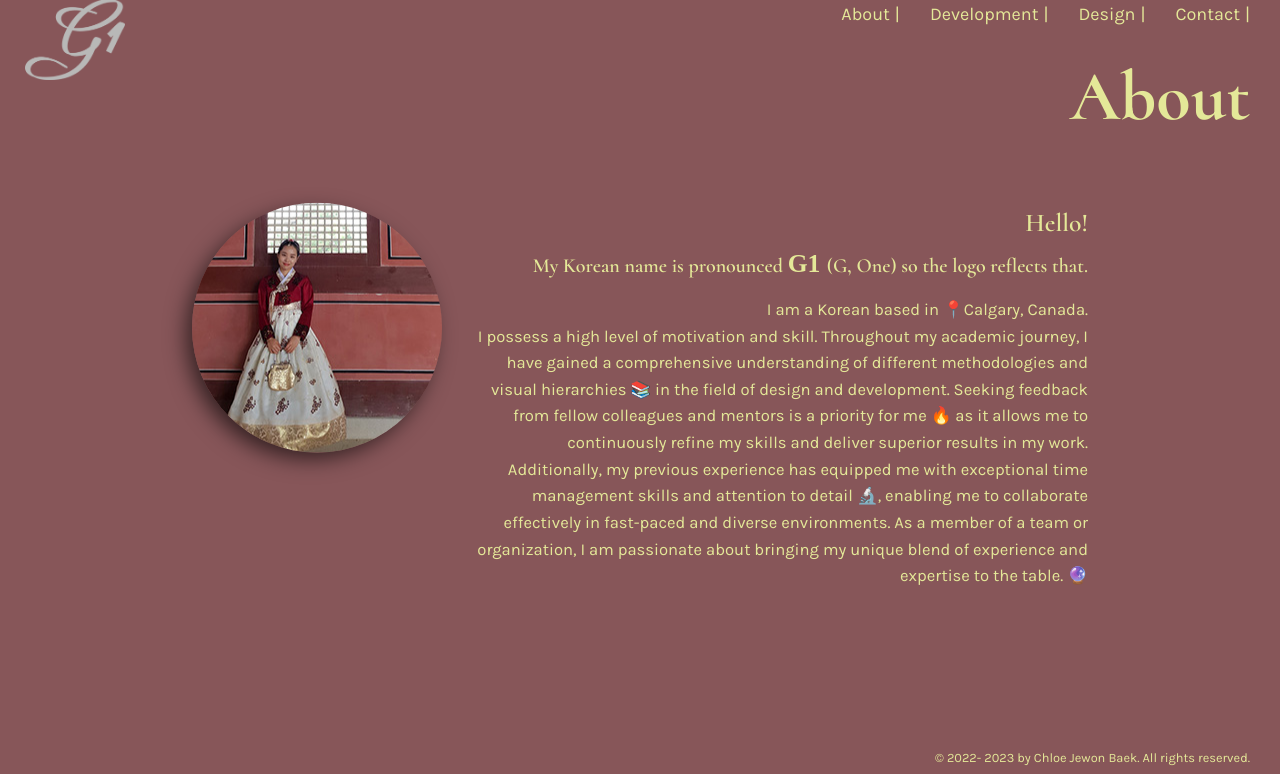
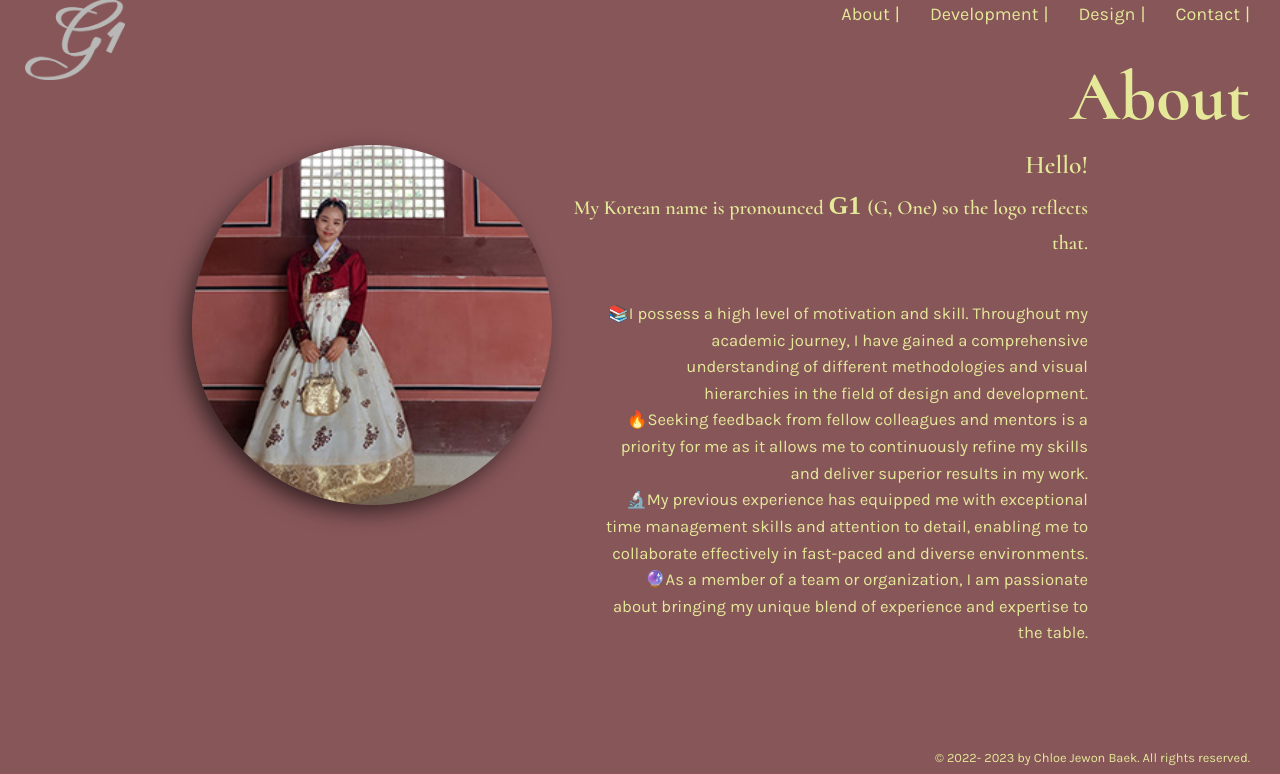
Before and after one commit to chloe-baek/portfolio-2023, a PHP site: page /about in a window 1280 px wide. Shown: the part 26-800 px from the top of the page. Run offline with PHP 8.4, Linux system fonts and the light colour scheme; some libraries are stand-ins or nearby versions; some web fonts are replaced.

Commit message:
update about page

```diff
--- a/about.php
+++ b/about.php
@@ -12,15 +12,17 @@
             <p class="about__p-first">
                 My Korean name is pronounced <span>G1 </span>(G, One) so the logo reflects that. </p>
             <br>
-            <p class="about__p">I am a Korean based in &#128205;Calgary, Canada.<br>I possess a high level of
+            <p class="about__p">&#128218;I possess a high level of
                 motivation and skill. Throughout my academic journey, I have gained a comprehensive understanding of
-                different methodologies and visual hierarchies &#128218; in the field of design and development. Seeking
-                feedback from fellow colleagues and mentors is a priority for me &#128293; as it allows me to
-                continuously refine my skills and deliver superior results in my work. Additionally, my previous
-                experience has equipped me with exceptional time management skills and attention to detail &#128300;,
-                enabling me to collaborate effectively in fast-paced and diverse environments. As a member of a team or
+                different methodologies and visual hierarchies in the field of design and
+                development.<br>&#128293;Seeking
+                feedback from fellow colleagues and mentors is a priority for me as it allows me to
+                continuously refine my skills and deliver superior results in my work.<br>&#128300;My previous
+                experience has equipped me with exceptional time management skills and attention to detail,
+                enabling me to collaborate effectively in fast-paced and diverse environments.<br>&#128302;As a member
+                of a team or
                 organization, I am passionate about bringing my unique blend of experience and expertise to the table.
-                &#128302;</p>
+            </p>
             <br>
 
         </div>
--- a/css/style.css
+++ b/css/style.css
@@ -126,6 +126,7 @@ a {
   .about__container {
     display: flex;
     justify-content: center;
+    align-self: center;
     width: 70vw;
     position: absolute;
     top: 50%;
@@ -158,13 +159,16 @@ a {
   .about__para {
     display: flex;
     flex-direction: column;
-    justify-content: center; }
+    justify-content: center;
+    align-items: flex-end; }
     @media only screen and (max-width: 37.5em) {
       .about__para {
         transform: none; } }
   .about__p {
     text-align: right;
-    padding-left: 3rem;
+    max-width: 70ch;
+    padding-left: 5rem;
+    padding-top: 3rem;
     line-height: 1.6;
     font-size: clamp(1.4rem, 1.3vw, 2rem); }
     @media only screen and (max-width: 56.25em) {
@@ -218,7 +222,7 @@ a {
   padding: 2rem;
   margin: 3rem auto;
   list-style: none;
-  max-width: 400px; }
+  max-width: 500px; }
 
 .design__img {
   width: 100%;
--- a/sass/layout/_about.scss
+++ b/sass/layout/_about.scss
@@ -5,6 +5,7 @@
   &__container {
     display: flex;
     justify-content: center;
+    align-self: center;
     width: 70vw;
     @include absCenter;
 
@@ -43,6 +44,7 @@
     display: flex;
     flex-direction: column;
     justify-content: center;
+    align-items: flex-end;
 
     @include respond(phone) {
       transform: none;
@@ -50,7 +52,9 @@
   }
   &__p {
     text-align: right;
-    padding-left: 3rem;
+    max-width: 70ch;
+    padding-left: 5rem;
+    padding-top: 3rem;
     line-height: 1.6;
     font-size: clamp(1.4rem, $font-size-df, 2rem);
     @include respond(tab-port) {
--- a/sass/layout/_design.scss
+++ b/sass/layout/_design.scss
@@ -10,7 +10,7 @@
     padding: 2rem;
     margin: 3rem auto;
     list-style: none;
-    max-width: 400px;
+    max-width: 500px;
   }
 
   &__img {
--- a/script/bgcolor.js
+++ b/script/bgcolor.js
@@ -13,5 +13,4 @@ window.addEventListener('mousemove', (e) => {
 });
 document.addEventListener('DOMContentLoaded', () => {
   new TypeIt('.heading__h2').pause(1000).go();
-  // new TypeIt('.heading__h4').pause(100).go();
 });
--- a/work.php
+++ b/work.php
@@ -27,10 +27,10 @@
                 <div class="work__link-right">';
 
                 if(!empty($row['demo'])){
-                    print '<a href='.$row['demo'].' class="work__link" target="_blank"><i class="fa fa-home"></i></a>';
+                    print '<a href="'.$row['demo'].'" class="work__link" target="_blank"><i class="fa fa-home"></i></a>';
                 }
                 if(!empty($row['git'])){
-                    print'<a href='.$row['git'].' class="work__link" target="_blank">
+                    print'<a href="'.$row['git'].'" class="work__link" target="_blank">
                     <i class="fa-brands fa-github"></i></a></div>
                     ';
                 }
```
